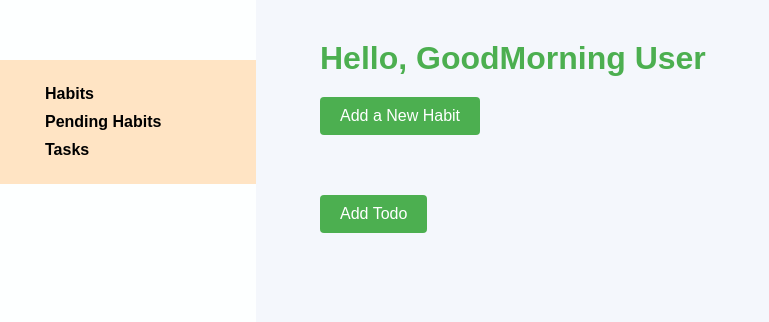
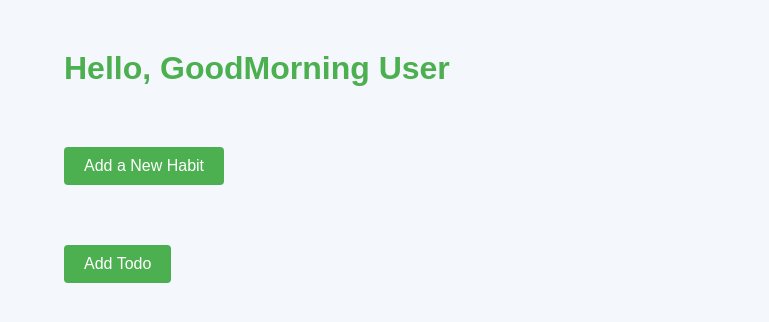
Before and after one commit to GUNAVANTH333/GrowHabit, a React (Vite) app: page / in a window 1280 px wide. Shown: the top 322 px of the page, without its empty margins (0-769 px from the left). Built offline with nearby package versions, Linux system fonts and the light colour scheme.

Commit message:
changes css

```diff
--- a/src/App.css
+++ b/src/App.css
@@ -10,5 +10,8 @@ body {
   background-color: #f4f7fc;
 }
 #main {
-  margin-left: 25vw;
+  margin-left: 5vw;
 }
+.greetings {
+  margin-top: 50px;
+}
--- a/src/App.jsx
+++ b/src/App.jsx
@@ -1,5 +1,4 @@
 import Tracker from "./components/Tracker/Tracker.jsx";
-import NavBar from "./components/NavBar/NavBar.jsx";
 import Habits from "./components/Habits/AddHabits.jsx";
 import ToDoList from "./components/ToDoList/ToDoList.jsx";
 import "./App.css"
@@ -7,10 +6,12 @@ import "./App.css"
 function App() {
     return (
         <>
-        <NavBar/>
         <div id="main">
-            <Habits/>
-            <ToDoList/>
+          <div className="greetings">
+            <h1>Hello, GoodMorning User</h1>
+          </div>
+          <Habits/>
+          <ToDoList/>
         </div>
         </>
     )
--- a/src/components/Habits/AddHabits.jsx
+++ b/src/components/Habits/AddHabits.jsx
@@ -31,7 +31,6 @@ function Habits() {
     <>
 <div id="habits-main">
   <div className="habit-header">
-    <h1>Hello, GoodMorning User</h1>
     {addHabit ? (
       <div className="add-habit-container">
         <input
--- a/src/components/NavBar/NavBar.css
+++ /dev/null
@@ -1,20 +0,0 @@
-.nav {
-    background-color: #FDFFFF;
-    width: 20vw;
-    height: 100vh;
-    position: fixed;
-}
-.nav-links {
-    padding: 20px;
-    margin-top: 60px;
-    background-color: bisque;
-    display: flex;
-    flex-direction: column;
-}
-.links {
-    overflow: hidden;
-    text-decoration: none;
-    font-weight: bold;
-    margin-left: 20px;
-    padding: 5px;
-}
--- a/src/components/NavBar/NavBar.jsx
+++ /dev/null
@@ -1,17 +0,0 @@
-import "./NavBar.css"
-function NavBar() {
-    return(
-        <>
-        <div className="nav">
-            <div>
-                <div className="nav-links">
-                    <a className="links">Habits</a>
-                    <a className="links">Pending Habits</a>
-                    <a className="links">Tasks</a>
-                </div>
-            </div>
-        </div>
-        </>
-    )
-}
-export default NavBar;
```
